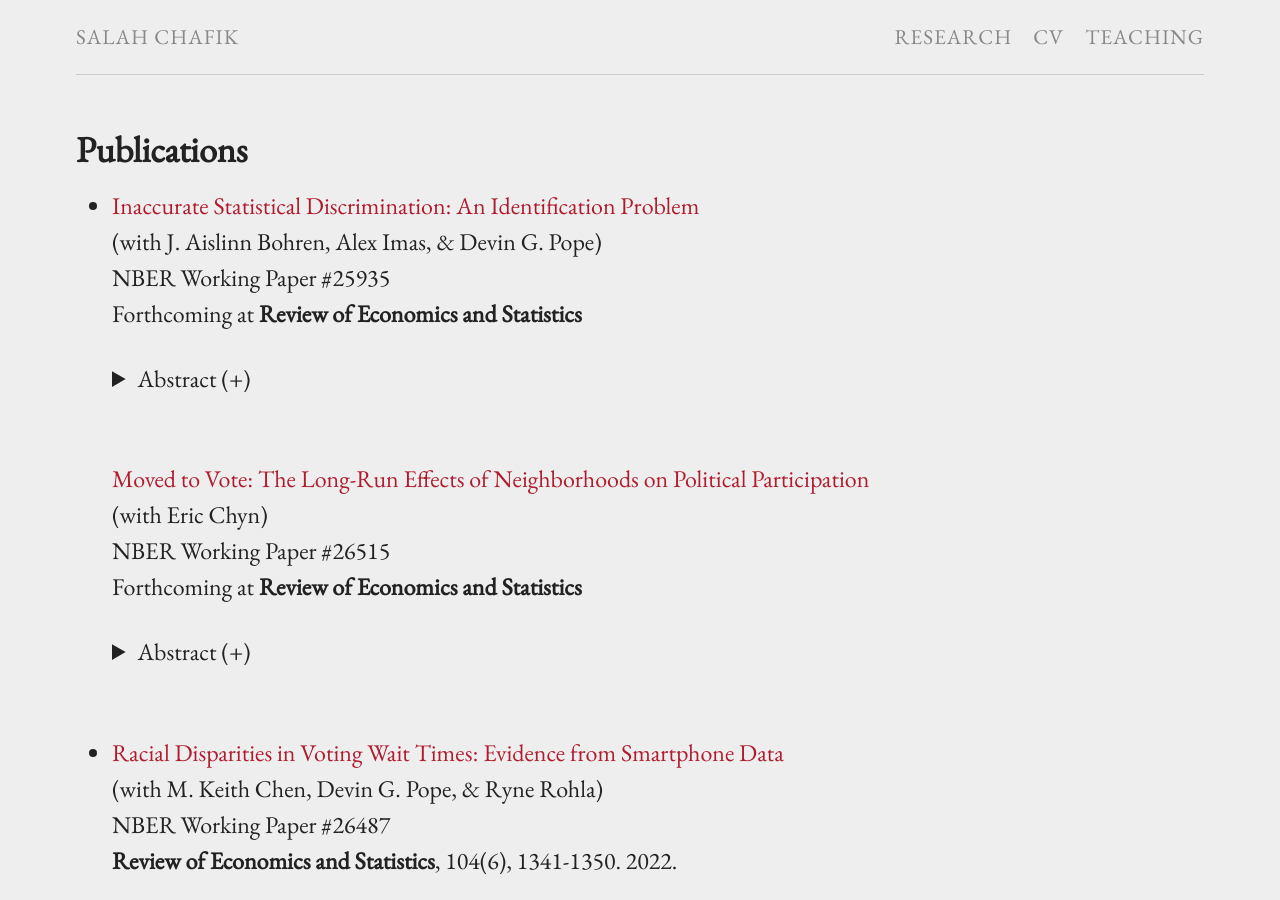
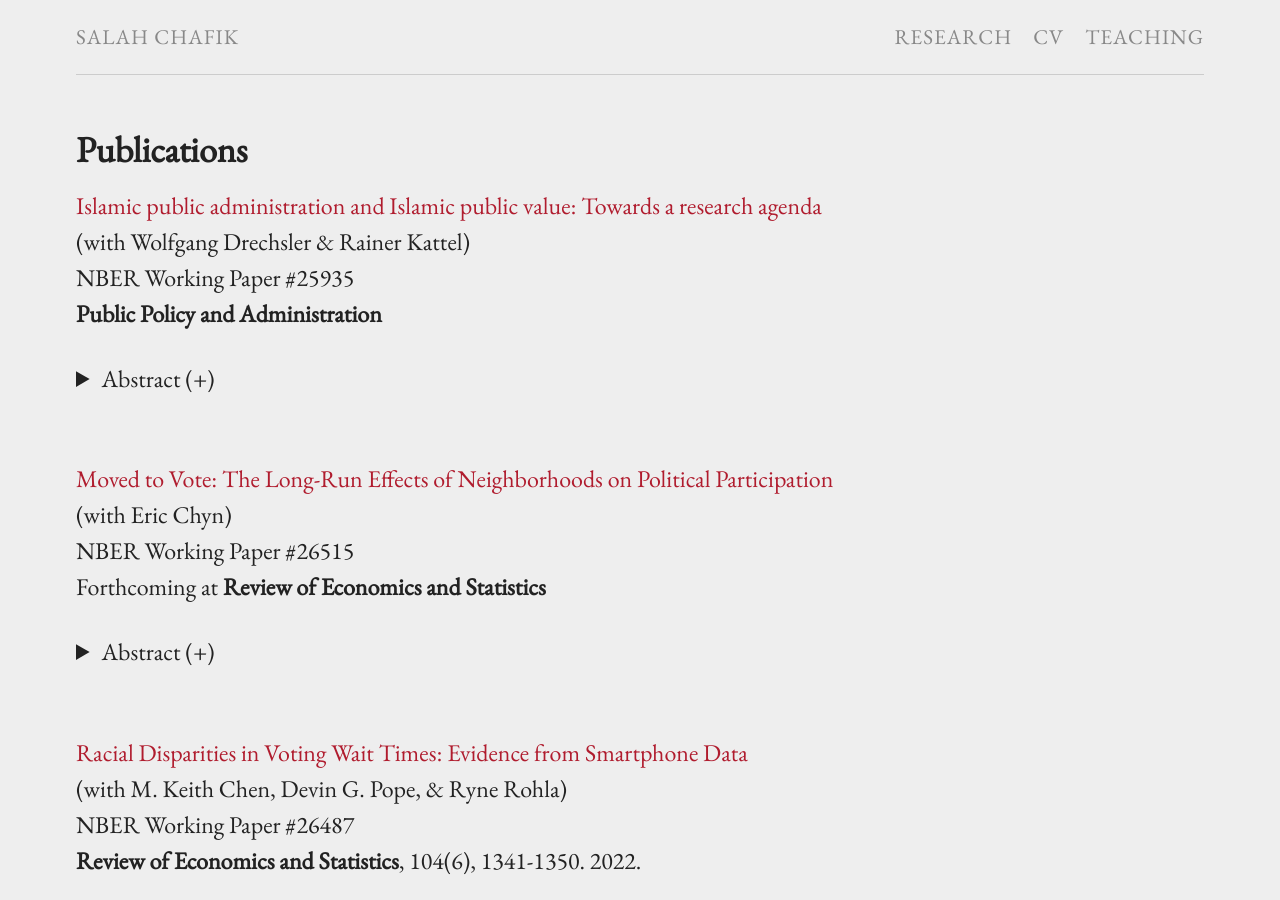
Before and after one commit to schafik/schafik.github.io, a Jekyll site: the page built from research.md, in a window 1280 px wide and 900 px high. Built offline with Jekyll 4.4.1, drawn with Linux system fonts in a browser that asks for light colours; comment, search, counter and statistics services are not loaded; our own code applies the rules of GitHub Pages for plain Markdown files.

Commit message:
Update research.md

```diff
--- a/research.md
+++ b/research.md
@@ -6,16 +6,16 @@ permalink: /research/
 ## Publications
 
 
-* [Inaccurate Statistical Discrimination: An Identification Problem](/f/Inaccurate_Statistical_Discrimination.pdf) <br />
-  (with J. Aislinn Bohren, Alex Imas, & Devin G. Pope)<br />
+  [Islamic public administration and Islamic public value: Towards a research agenda](/f/Inaccurate_Statistical_Discrimination.pdf) <br />
+  (with Wolfgang Drechsler & Rainer Kattel)<br />
   NBER Working Paper #25935<br />
-  Forthcoming at **Review of Economics and Statistics**
+  **Public Policy and Administration**
 
 
    <details><summary> Abstract (+) </summary>
 
    <blockquote>
-   <p align="left"> This paper studies inaccurate beliefs as a source of discrimination. Economists have typically characterized discrimination as stemming from tastes (preference-based) or accurate statistical (belief-based) sources---a valuable distinction for policy design and welfare analysis. However, in many situations individuals may have inaccurate beliefs about how relevant characteristics?e.g. productivity, signals? are correlated with group identity. A review of the empirical discrimination literature in economics reveals that a small minority of papers---fewer than 7%---consider the possibility of such inaccurate statistical discrimination. Using a theoretical framework and an experiment in a labor market setting, we show that not accounting for inaccurate beliefs will lead to a misclassification of discrimination?s source. We then outline three methodologies that either fully or partially identify the three potential sources: varying the amount of information presented to evaluators, eliciting their beliefs, and presenting them with accurate information about the relevant distributions. Importantly, the third method can be used to differentiate whether inaccurate beliefs are due to a lack of information or motivated factors.<br></p> </blockquote>
+   <p align="left"> This essay explores whether religion has a place in addressing public challenges, par- ticularly in the context of Non-Western Public Administration paradigms such as Confucian, Buddhist, and Islamic. The authors focus on Islam as a case study and highlight the need for real-life cases to build a grounded theory. To this end, the essay documents the authors’ ongoing research on Islamic Public Value. We argue that to understand Public Administration in a global context, it is essential to recognize the limitations of a Western perspective, from which the dichotomy of religious versus secular emerged, and in so doing, consider alternative departure points, i.e. paradigms incorporating religious or semi-religious elements.<br></p> </blockquote>
    </details><br />
 
 
@@ -31,7 +31,7 @@ permalink: /research/
    </details> <br />
 
 
- * [Racial Disparities in Voting Wait Times: Evidence from Smartphone Data](/f/Racial_Disparities_in_Voting_Wait_Times.pdf) <br />
+  [Racial Disparities in Voting Wait Times: Evidence from Smartphone Data](/f/Racial_Disparities_in_Voting_Wait_Times.pdf) <br />
   (with M. Keith Chen, Devin G. Pope, & Ryne Rohla)<br />
   NBER Working Paper #26487<br />
   **Review of Economics and Statistics**, 104(6), 1341-1350. 2022.
@@ -48,7 +48,7 @@ permalink: /research/
 
 
 
-* [The Long-Run Effects of School Racial Diversity on Political Identity](/f/School_Diversity_Partisanship.pdf) <br>
+  [The Long-Run Effects of School Racial Diversity on Political Identity](/f/School_Diversity_Partisanship.pdf) <br>
   (with Stephen B. Billings & Eric Chyn)<br />
   NBER Working Paper #27302<br />
   **American Economic Review: Insights**, 3(3), 267-284. 2021. [*Lead Article*]
@@ -63,7 +63,7 @@ permalink: /research/
    [[Online Appendix](/f/School_Diversity_Partisanship_onlineappendix.pdf)]<br />
 
 
-* [Attribution Bias in Major Decisions: Evidence from the United States Military Academy](/f/Attribution_Bias_USMA.pdf)<br />
+  [Attribution Bias in Major Decisions: Evidence from the United States Military Academy](/f/Attribution_Bias_USMA.pdf)<br />
   (with Richard W. Patterson, Nolan G. Pope, & Aaron Feudo)<br />
   **Journal of Public Economics**, Volume 200, August 2021, 104445
 
```
